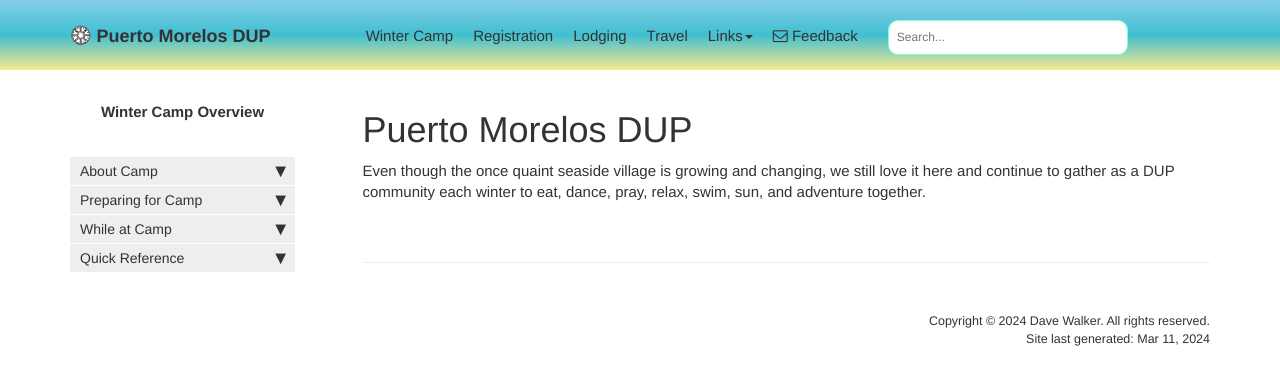
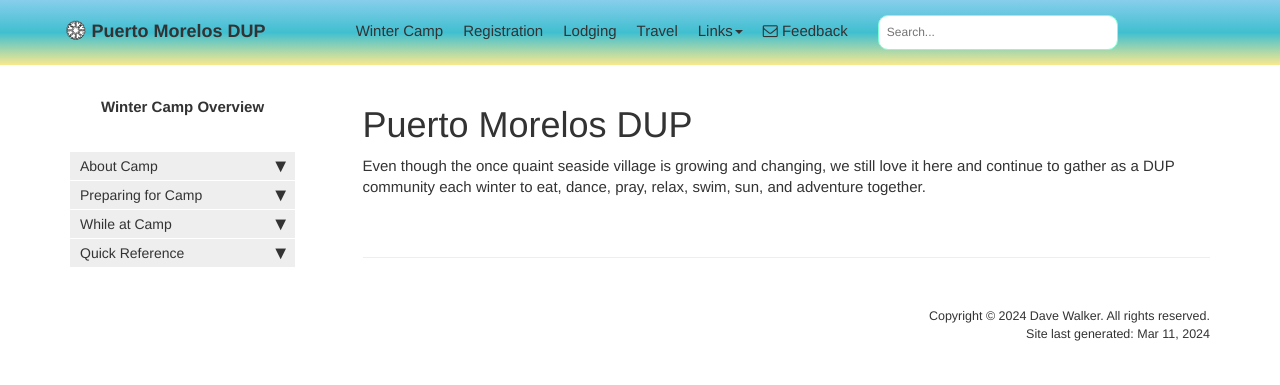
Before and after one commit to davewalker60/pmdupSAVE, a Jekyll site: the page built from index.md, in a window 1280 px wide. Shown: the top 385 px of the page. Built offline with Jekyll 4.4.1, drawn with Linux system fonts in a browser that asks for light colours; comment, search, counter and statistics services are not loaded.

Commit message:
Maybe finally?

```diff
--- a/css/customstyles.css
+++ b/css/customstyles.css
@@ -328,21 +328,6 @@
     color: orange;
 }
 
-.navbar-inverse .navbar-nav > li > a {
-    background-color: transparent;
-    margin-top:10px;
-}
-
-.navbar-nav li {
-    list-style: none;
-    padding-left: 0px;
-    padding-right: 20px;
-    padding-top: 0px;
-    padding-bottom: 0px;
-    margin-top: 15px;
-    margin-bottom: 0px;
-}
-
 .post-content .rssfeedLink {
     color: #248EC2;
 }
@@ -440,6 +425,43 @@
 /* END SIDEBAR */
 
 /* START TOP/BANNER NAV CUSTOMIZING */
+.navbar {
+    padding-top: 10px;
+    padding-bottom: 5px;
+    padding-left: 10px;
+    padding-right: 10px;
+}
+
+.navbar-brand {
+    padding/*-top: 10px;
+    padding-bottom: 0px;
+    padding-left: 10px;
+    padding-right*/: 10px;
+}
+
+.navbar-nav {
+    float: none!important;
+    /*margin-top: 7.5px;
+    padding-top: 10px;*/
+    margin-top: 0px;
+    padding-top: 0px;
+}
+
+.navbar-inverse .navbar-nav > li > a {
+    background-color: transparent;
+    margin-top:10px;
+}
+
+.navbar-nav li {
+    list-style: none;
+    padding-left: 0px;
+    padding-right: 20px;
+    padding-top: 0px;
+    padding-bottom: 0px;
+    margin-top: 10px;
+    /*margin-bottom: 10px;*/
+}
+
 .navbar-inverse .navbar-nav > .active > a, .navbar-inverse .navbar-nav > .active > a:hover, .navbar-inverse .navbar-nav > .active > a:focus {
     border-radius:5px;
 }
@@ -463,7 +485,7 @@
 span.projectTitle {
     font-family: Helvetica;
     font-weight: bold;
-    margin-right: 40px;
+    margin-right: 80px;
 }
 /* END TOP/BANNER NAV CUSTOMIZING */
 
@@ -1215,8 +1237,10 @@
     }
     .navbar-nav {
         float: none!important;
-        margin-top: 7.5px;
-        padding-top: 10px;
+        /*margin-top: 7.5px;
+        padding-top: 10px;*/
+        margin-top: 0px;
+        padding-top: 0px;
         padding-bottom: 10px;
         line-height: 20px
     }
--- a/css/theme-dup.css
+++ b/css/theme-dup.css
@@ -34,7 +34,6 @@
 
 /* BANNER / TOP NAV */
 .navbar {
-    padding: 10px;
     background: var(--banner_gradient);
 }
 
```
